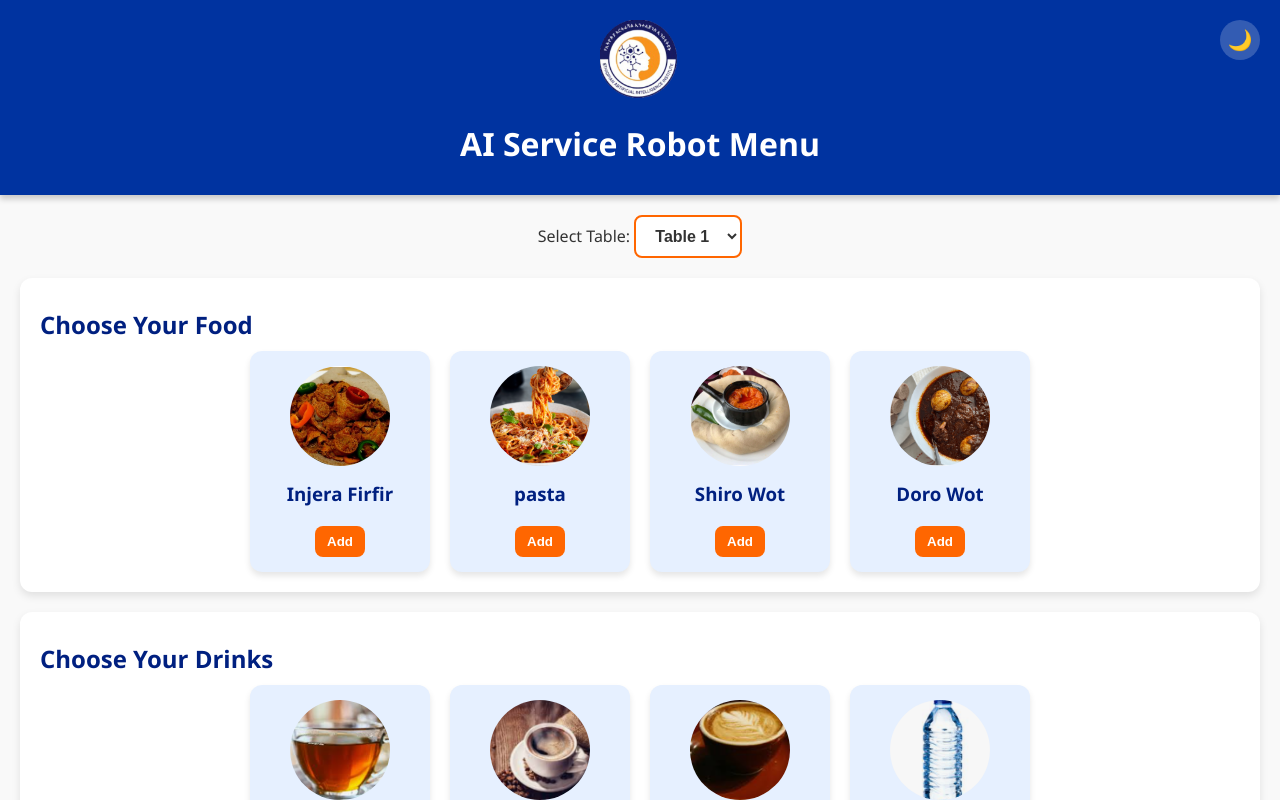
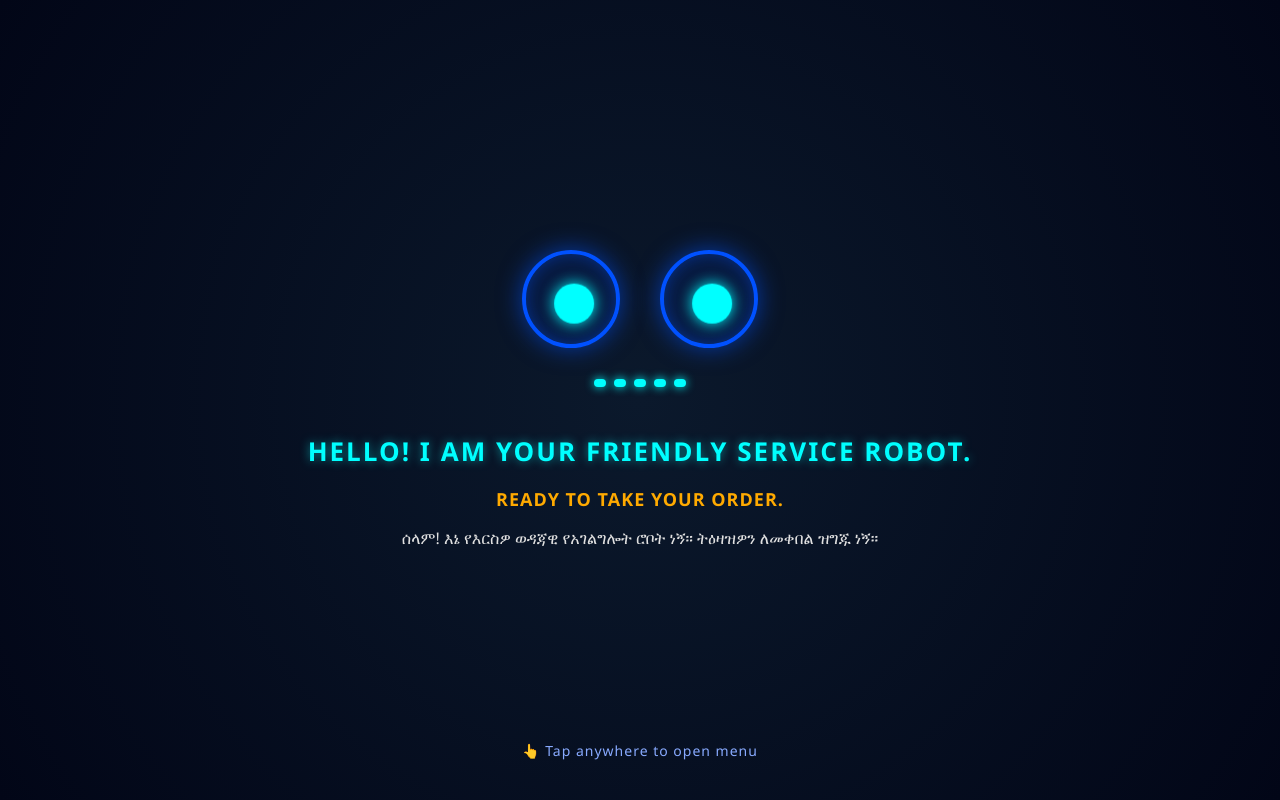
Before and after one commit to KetimTesfaye/food-delivery-robot, a plain HTML site: page ai-food-frontend/index.html in a window 1280 px wide. Shown: the top 800 px of the page. Drawn offline with Linux system fonts and the light colour scheme.

Commit message:
Add robotic gesture

```diff
--- a/ai-food-frontend/index.html
+++ b/ai-food-frontend/index.html
@@ -15,11 +15,36 @@
 <link rel="stylesheet" href="style.css" />
 </head>
 <body>
+  <!-- Robot Idle Screen Overlay -->
+  <div id="idle-screen" class="idle-overlay">
+    <div class="robot-face">
+      <div class="eye left-eye"><div class="pupil"></div></div>
+      <div class="eye right-eye"><div class="pupil"></div></div>
+    </div>
+
+    <!-- Robotic Animated Mouth -->
+    <div class="mouth" id="robot-mouth">
+      <span class="bar"></span>
+      <span class="bar"></span>
+      <span class="bar"></span>
+      <span class="bar"></span>
+      <span class="bar"></span>
+    </div>
+
+    <div class="greeting-content">
+      <h2>HELLO! I AM YOUR FRIENDLY SERVICE ROBOT.</h2>
+      <p class="sub-greeting">READY TO TAKE YOUR ORDER.</p>
+      <p class="amharic-greeting">ሰላም! እኔ የእርስዎ ወዳጃዊ የአገልግሎት ሮቦት ነኝ። ትዕዛዝዎን ለመቀበል ዝግጁ ነኝ።</p>
+    </div>
+    <div class="tap-to-wake">
+      <span>👆 Tap anywhere to open menu</span>
+    </div>
+  </div>
+
   <header>
     <div class="header-container">
       <img src="assets/aologo (1).png" alt="Institute Logo" class="logo" />
       <h1>AI Service Robot Menu</h1>
-      <!-- Dark Mode Toggle Button -->
       <button id="darkModeToggle" class="theme-btn" title="Toggle Dark Mode">🌙</button>
     </div>
   </header>
--- a/ai-food-frontend/script.js
+++ b/ai-food-frontend/script.js
@@ -29,11 +29,10 @@ const amharicMap = {
 };
 
 document.addEventListener("DOMContentLoaded", () => {
-  // --- DARK MODE LOGIC START ---
+  // --- DARK MODE LOGIC ---
   const darkModeToggle = document.getElementById('darkModeToggle');
   const body = document.body;
 
-  // Check for saved user preference on load
   const currentTheme = localStorage.getItem('theme');
   if (currentTheme === 'dark') {
       body.classList.add('dark-mode');
@@ -51,10 +50,58 @@ document.addEventListener("DOMContentLoaded", () => {
           darkModeToggle.textContent = '🌙';
       }
 
-      // Save user preference
       localStorage.setItem('theme', theme);
   });
-  // --- DARK MODE LOGIC END ---
+
+  // --- ROBOT IDLE SCREEN & VOICE/MOUTH LOGIC ---
+  const idleScreen = document.getElementById("idle-screen");
+  const robotMouth = document.getElementById("robot-mouth");
+  let idleTimer;
+  const IDLE_TIMEOUT_MS = 20000; // 20 seconds inactivity triggers idle screen
+
+  function playIdleGreeting() {
+    // 1. Start mouth animation
+    if (robotMouth) robotMouth.classList.add("speaking");
+
+    // 2. Speak English Greeting
+    speakText("Hello! I am your friendly service robot. Ready to take your order.", "en");
+
+    // 3. Speak Amharic Greeting after 4 seconds
+    setTimeout(() => {
+      speakAmharic("ሰላም! እኔ የእርስዎ ወዳጃዊ የአገልግሎት ሮቦት ነኝ። ትዕዛዝዎን ለመቀበል ዝግጁ ነኝ።");
+    }, 4500);
+
+    // 4. Stop mouth animation after 9 seconds
+    setTimeout(() => {
+      if (robotMouth) robotMouth.classList.remove("speaking");
+    }, 9500);
+  }
+
+  function showIdleScreen() {
+    idleScreen.classList.remove("hidden");
+    playIdleGreeting();
+  }
+
+  function hideIdleScreen() {
+    idleScreen.classList.add("hidden");
+    if (robotMouth) robotMouth.classList.remove("speaking");
+    speechSynthesis.cancel(); // Stop talking on tap
+    resetIdleTimer();
+  }
+
+  function resetIdleTimer() {
+    clearTimeout(idleTimer);
+    idleTimer = setTimeout(showIdleScreen, IDLE_TIMEOUT_MS);
+  }
+
+  window.addEventListener("mousemove", resetIdleTimer);
+  window.addEventListener("mousedown", resetIdleTimer);
+  window.addEventListener("keypress", resetIdleTimer);
+  window.addEventListener("touchstart", resetIdleTimer);
+  window.addEventListener("click", resetIdleTimer);
+
+  idleScreen.addEventListener("click", hideIdleScreen);
+  resetIdleTimer();
 
   const orderBtns = document.querySelectorAll(".order-btn");
   const confirmBtns = document.querySelectorAll(".confirm-btn");
@@ -93,7 +140,6 @@ document.addEventListener("DOMContentLoaded", () => {
       li.appendChild(removeBtn);
       orderList.appendChild(li);
 
-      // Speech feedback
       speakText(`${item} added to Table ${currentTable}`, "en");
       const amharicItem = amharicMap[item] || item;
       const amharicPhrase = amharicMap["added_to_table"];
--- a/ai-food-frontend/style.css
+++ b/ai-food-frontend/style.css
@@ -237,3 +237,140 @@ footer {
 .remove-item-btn:hover {
   background: #c0392b;
 }
+
+/* ==================== ROBOT IDLE SCREEN & ANIMATED EYES/MOUTH ==================== */
+.idle-overlay {
+  position: fixed;
+  top: 0;
+  left: 0;
+  width: 100vw;
+  height: 100vh;
+  background: radial-gradient(circle, #0b192c 0%, #020617 100%);
+  z-index: 9999;
+  display: flex;
+  flex-direction: column;
+  align-items: center;
+  justify-content: center;
+  color: #ffffff;
+  text-align: center;
+  opacity: 1;
+  visibility: visible;
+  transition: opacity 0.5s ease, visibility 0.5s ease;
+  cursor: pointer;
+}
+
+.idle-overlay.hidden {
+  opacity: 0;
+  visibility: hidden;
+  pointer-events: none;
+}
+
+.robot-face {
+  display: flex;
+  gap: 40px;
+  margin-bottom: 20px;
+}
+
+.eye {
+  width: 90px;
+  height: 90px;
+  background: rgba(0, 51, 160, 0.2);
+  border: 4px solid #0051ff;
+  border-radius: 50%;
+  position: relative;
+  display: flex;
+  align-items: center;
+  justify-content: center;
+  box-shadow: 0 0 25px rgba(0, 81, 255, 0.6), inset 0 0 15px rgba(0, 81, 255, 0.4);
+  animation: blink 4s infinite;
+}
+
+.pupil {
+  width: 40px;
+  height: 40px;
+  background: #00ffff;
+  border-radius: 50%;
+  box-shadow: 0 0 15px #00ffff;
+  animation: lookAround 6s infinite ease-in-out;
+}
+
+/* ROBOT MOUTH STYLING */
+.mouth {
+  display: flex;
+  align-items: center;
+  justify-content: center;
+  gap: 8px;
+  height: 30px;
+  margin-bottom: 25px;
+}
+
+.mouth .bar {
+  width: 12px;
+  height: 8px;
+  background: #00ffff;
+  border-radius: 4px;
+  box-shadow: 0 0 10px #00ffff;
+  transition: height 0.1s ease;
+}
+
+/* Speaking Animation for Mouth */
+.mouth.speaking .bar:nth-child(1) { animation: mouthTalk 0.4s infinite alternate; }
+.mouth.speaking .bar:nth-child(2) { animation: mouthTalk 0.5s infinite alternate 0.1s; }
+.mouth.speaking .bar:nth-child(3) { animation: mouthTalk 0.3s infinite alternate 0.2s; }
+.mouth.speaking .bar:nth-child(4) { animation: mouthTalk 0.5s infinite alternate 0.1s; }
+.mouth.speaking .bar:nth-child(5) { animation: mouthTalk 0.4s infinite alternate; }
+
+@keyframes mouthTalk {
+  0% { height: 6px; }
+  100% { height: 28px; }
+}
+
+@keyframes blink {
+  0%, 96%, 98% { transform: scaleY(1); }
+  97%, 99% { transform: scaleY(0.1); }
+}
+
+@keyframes lookAround {
+  0%, 100% { transform: translate(0, 0); }
+  25% { transform: translate(8px, -4px); }
+  50% { transform: translate(-8px, 4px); }
+  75% { transform: translate(4px, 6px); }
+}
+
+.greeting-content h2 {
+  font-size: 26px;
+  color: #00ffff;
+  letter-spacing: 2px;
+  margin-bottom: 10px;
+  text-shadow: 0 0 10px rgba(0, 255, 255, 0.5);
+}
+
+.greeting-content .sub-greeting {
+  font-size: 18px;
+  color: #ffaa00;
+  font-weight: bold;
+  letter-spacing: 1px;
+  margin-bottom: 15px;
+}
+
+.greeting-content .amharic-greeting {
+  font-size: 16px;
+  color: #e0e0e0;
+  max-width: 600px;
+  margin: 0 auto;
+  line-height: 1.5;
+}
+
+.tap-to-wake {
+  position: absolute;
+  bottom: 40px;
+  font-size: 14px;
+  color: #88aaff;
+  animation: pulseHint 2s infinite;
+  letter-spacing: 1px;
+}
+
+@keyframes pulseHint {
+  0%, 100% { opacity: 0.4; }
+  50% { opacity: 1; }
+}
```
